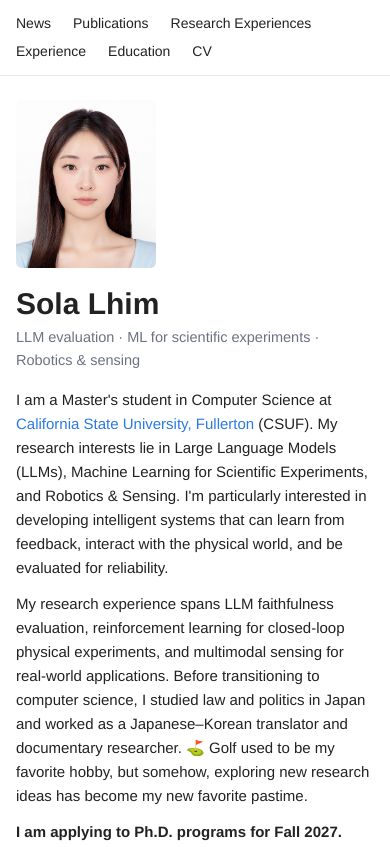
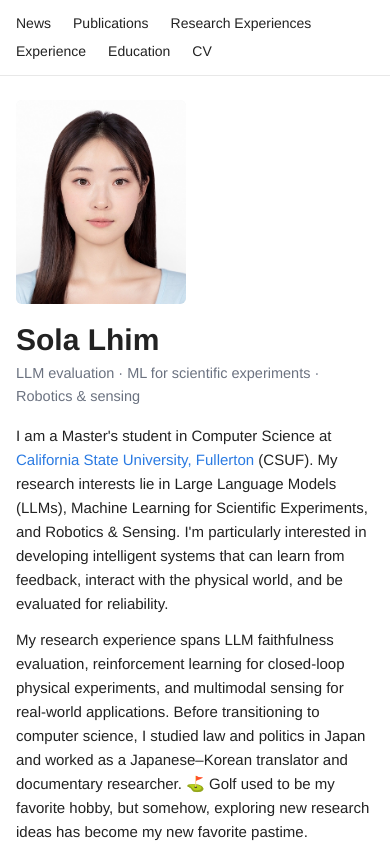
Before and after one commit to pooloom69/slhim, a plain HTML site: page index.html in a window 390 px wide. Shown: the top 847 px of the page. Drawn offline with Linux system fonts and the light colour scheme.

Commit message:
Adjust photo dimensions for mobile layout

```diff
--- a/index.html
+++ b/index.html
@@ -120,7 +120,7 @@
     @media (max-width: 720px) {
       nav .inner, .wrap { padding-left: 16px; padding-right: 16px; }
       .hero { flex-direction: column-reverse; gap: 18px; padding-top: 24px; }
-      .photo { width: 140px; height: 168px; }
+      .photo { width: 170px; height: 204px; }
       .pub { flex-direction: column; gap: 10px; }
       .pub .thumb { width: 100%; }
       .works { grid-template-columns: 1fr; }
```
